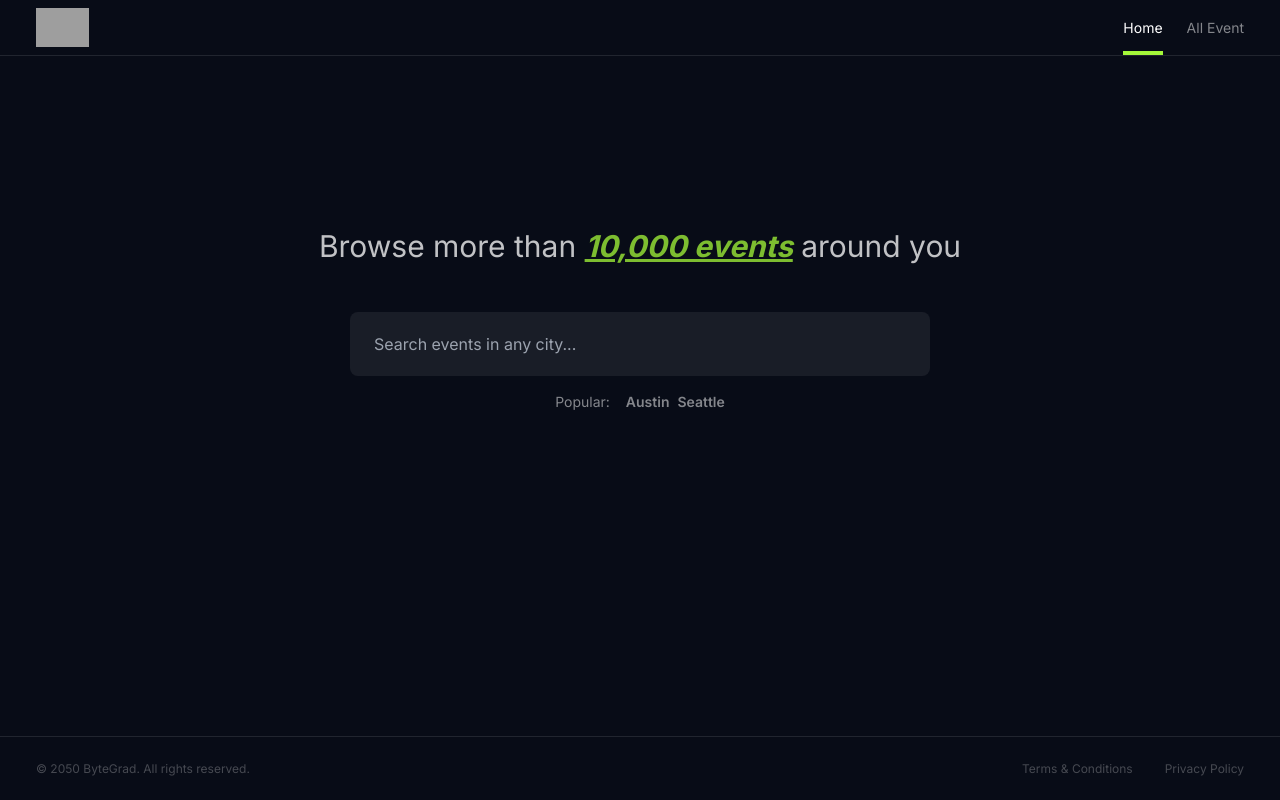
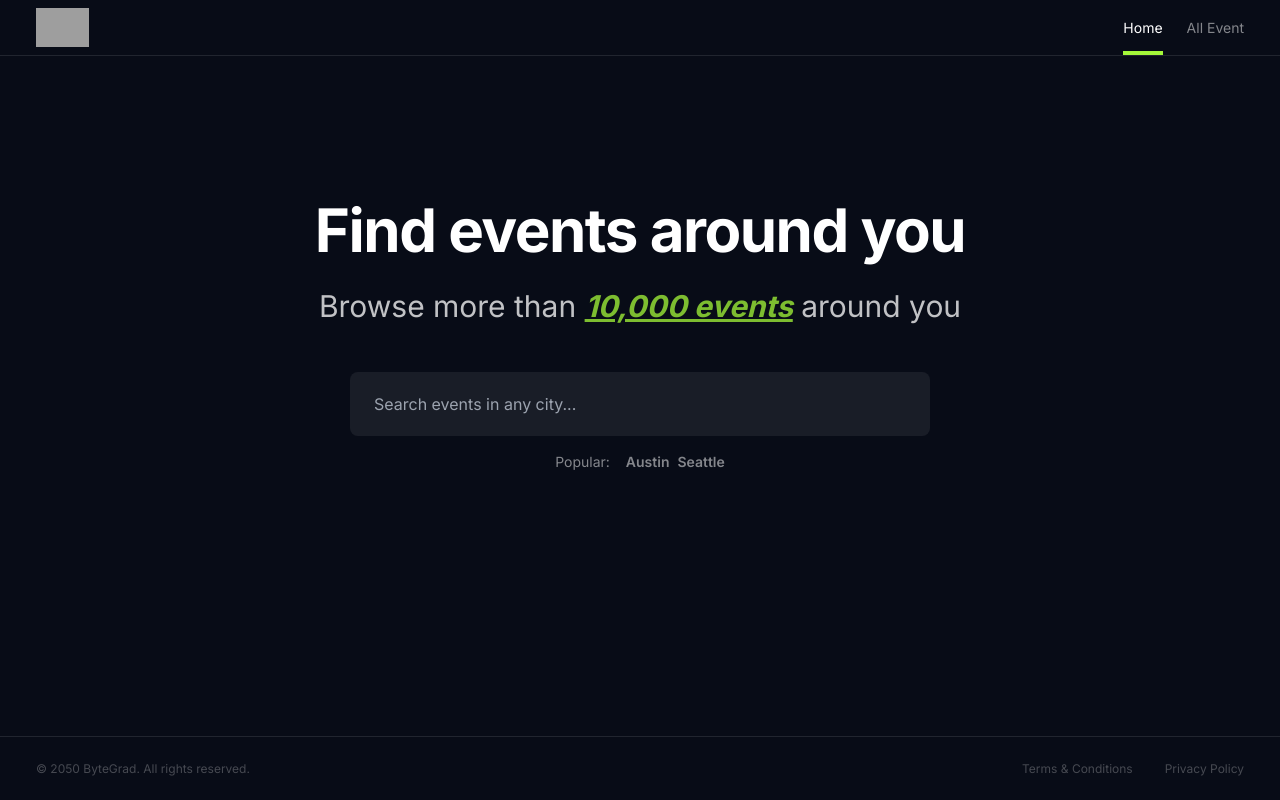
Before and after one commit to lyaui/evento, a Next.js app: page / in a window 1280 px wide. Built offline with nearby package versions, Linux system fonts and the light colour scheme; grey boxes are pictures that could not be loaded.

Commit message:
feat(SearchForm): add event handlers

```diff
--- a/src/app/page.tsx
+++ b/src/app/page.tsx
@@ -1,12 +1,13 @@
-// import H1 from '@/components/h1';
-// import SearchForm from '@/components/search-form';
+import H1 from '@/components/h1';
+
 import Link from 'next/link';
+
+import SearchForm from '@/components/SearchForm';
 
 export default function Home() {
   return (
     <main className='flex flex-col items-center px-3 pt-36'>
-      {/* <H1>Find events around you</H1> */}
-
+      <H1>Find events around you</H1>
       <p className='mb-12 mt-7 text-2xl lg:text-3xl opacity-75'>
         Browse more than{' '}
         <span className='font-bold  text-accent italic underline'>
@@ -14,15 +15,7 @@ export default function Home() {
         </span>{' '}
         around you
       </p>
-
-      <from className='w-full sm:w-[580px]'>
-        <input
-          className='w-full h-16 rounded-lg bg-white/[7%] px-6 outline-none ring-accent/50 transition focus:ring-2 focus:bg-white/10'
-          placeholder='Search events in any city...'
-          spellCheck={false}
-        />
-      </from>
-
+      <SearchForm />
       <section className='mt-4 flex gap-x-4 text-sm text-white/50'>
         <p>Popular:</p>
         <div className='space-x-2 font-semibold'>
--- /dev/null
+++ b/src/components/H1.tsx
@@ -0,0 +1,20 @@
+// import { cn } from '@/lib/utils';
+import clsx from 'clsx';
+
+type H1Props = {
+  children: React.ReactNode;
+  className?: string;
+};
+
+export default function H1({ children, className }: H1Props) {
+  return (
+    <h1
+      className={clsx(
+        'text-3xl lg:text-6xl font-bold tracking-tight',
+        className,
+      )}
+    >
+      {children}
+    </h1>
+  );
+}
--- /dev/null
+++ b/src/components/SearchForm.tsx
@@ -0,0 +1,30 @@
+'use client';
+
+import { useState } from 'react';
+import type { ChangeEvent, FormEvent } from 'react';
+
+function SearchForm() {
+  const [searchText, setSearchText] = useState('');
+
+  const handleFormSubmit = (event: FormEvent<HTMLFormElement>) => {
+    event.preventDefault();
+  };
+
+  const handleInputChange = (event: ChangeEvent<HTMLInputElement>) => {
+    setSearchText(event.target.value.trim());
+  };
+
+  return (
+    <form onSubmit={handleFormSubmit} className='w-full sm:w-[580px]'>
+      <input
+        value={searchText}
+        onChange={handleInputChange}
+        className='w-full h-16 rounded-lg bg-white/[7%] px-6 outline-none ring-accent/50 transition focus:ring-2 focus:bg-white/10'
+        placeholder='Search events in any city...'
+        spellCheck={false}
+      />
+    </form>
+  );
+}
+
+export default SearchForm;
```
